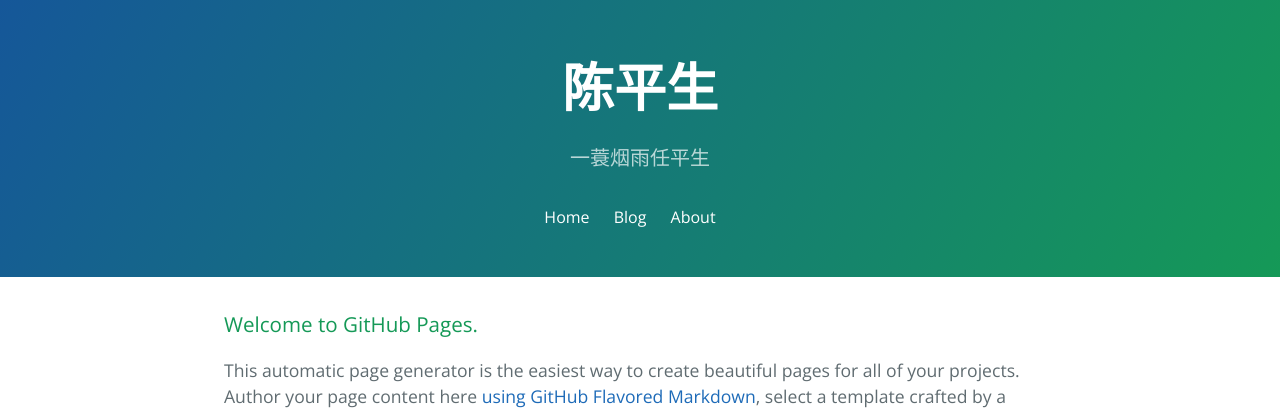
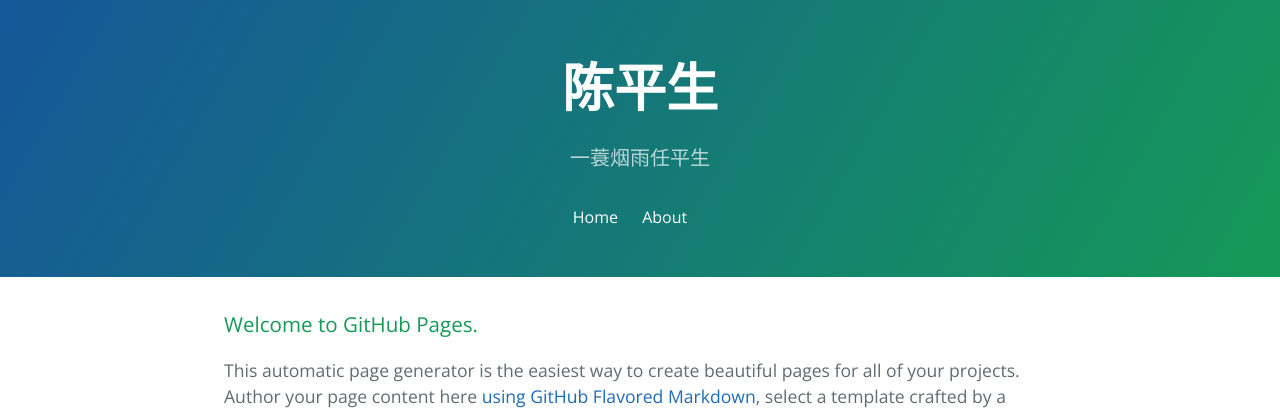
Before and after one commit to ChenPingSheng/ChenPingSheng.github.io, a Jekyll site: the page about.html, which Jekyll copies as it is, in a window 1280 px wide. Shown: the top 410 px of the page. Built offline with Jekyll 4.4.1, drawn with Linux system fonts in a browser that asks for light colours.

Commit message:
Modify about

```diff
--- a/about.html
+++ b/about.html
@@ -15,7 +15,6 @@
       <h2 class="project-tagline">一蓑烟雨任平生</h2>
       <div class="navi">
       	<a href="index.html">Home</a>
-      	<a href="blog.html">Blog</a>
       	<a href="about.html">About</a>
       </div>
     </section>
```
